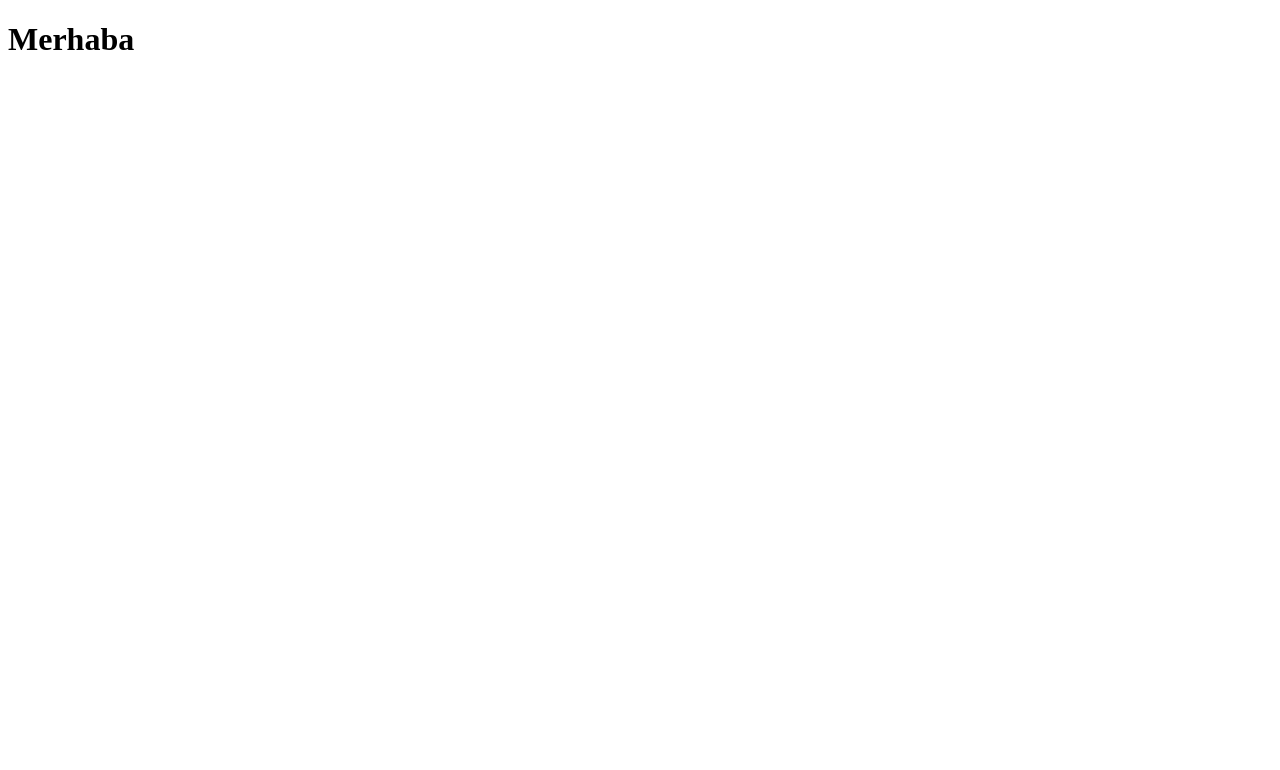
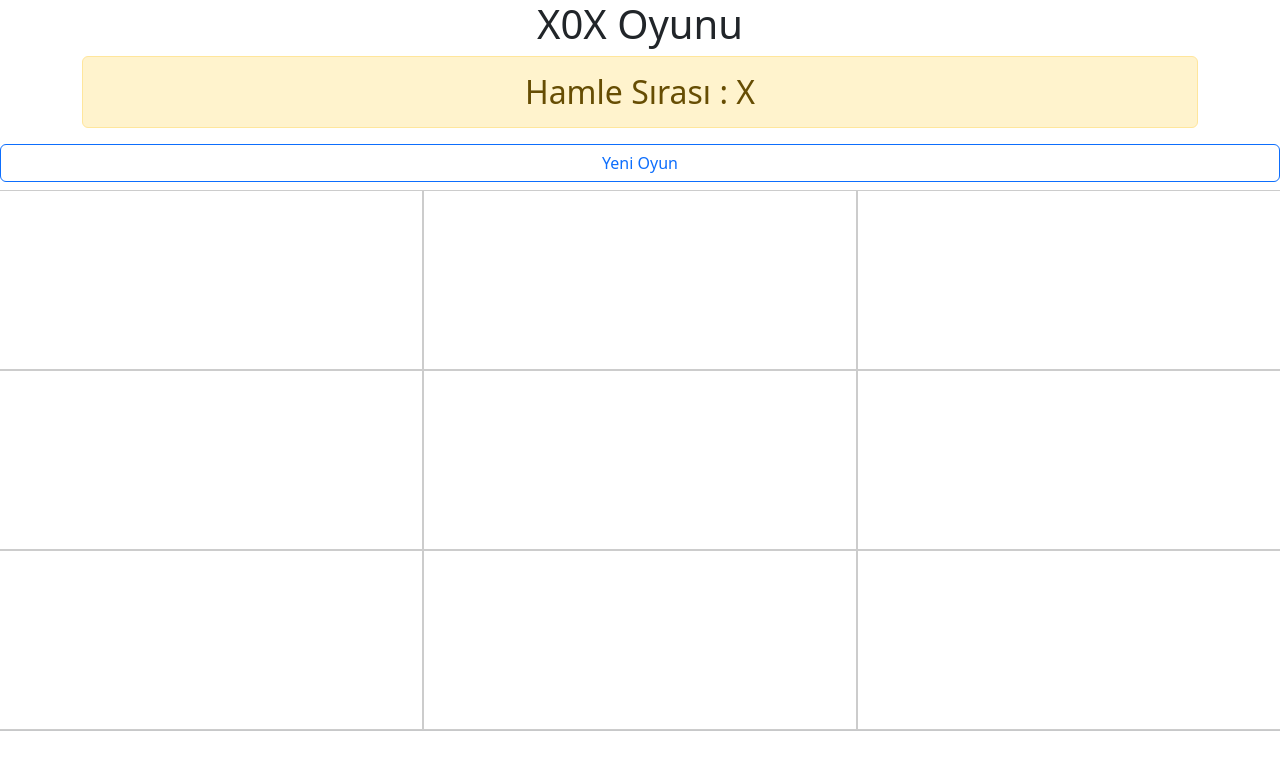
Before and after one commit to osmanenesunal/Game-XOX, a React app: page / in a window 1280 px wide. Built offline with nearby package versions, Linux system fonts and the light colour scheme.

Commit message:
Add initial project files

```diff
--- a/public/index.html
+++ b/public/index.html
@@ -1,20 +1,20 @@
 <!DOCTYPE html>
 <html lang="en">
+
 <head>
   <meta charset="utf-8" />
   <link rel="icon" href="%PUBLIC_URL%/favicon.ico" />
   <meta name="viewport" content="width=device-width, initial-scale=1" />
   <meta name="theme-color" content="#000000" />
-    <meta
-      name="description"
-      content="Web site created using create-react-app"
-    />
+  <meta name="description" content="Web site created using create-react-app" />
   <link rel="apple-touch-icon" href="%PUBLIC_URL%/logo192.png" />
   <!--
       manifest.json provides metadata used when your web app is installed on a
       user's mobile device or desktop. See https://developers.google.com/web/fundamentals/web-app-manifest/
     -->
   <link rel="manifest" href="%PUBLIC_URL%/manifest.json" />
+  <link href="https://cdn.jsdelivr.net/npm/bootstrap@5.3.3/dist/css/bootstrap.min.css" rel="stylesheet"
+    integrity="sha384-QWTKZyjpPEjISv5WaRU9OFeRpok6YctnYmDr5pNlyT2bRjXh0JMhjY6hW+ALEwIH" crossorigin="anonymous">
   <!--
       Notice the use of %PUBLIC_URL% in the tags above.
       It will be replaced with the URL of the `public` folder during the build.
@@ -26,6 +26,7 @@
     -->
   <title>React App</title>
 </head>
+
 <body>
   <noscript>You need to enable JavaScript to run this app.</noscript>
   <div id="root"></div>
@@ -40,4 +41,5 @@
       To create a production bundle, use `npm run build` or `yarn build`.
     -->
 </body>
+
 </html>
--- /dev/null
+++ b/src/index.css
@@ -0,0 +1,15 @@
+*{
+    margin: 0;
+
+}
+
+.box{
+    border: 1px solid #ccc;
+    height: 180px;
+    font-size:  90px;
+    cursor: pointer;
+    display: flex;
+    flex-direction: column;
+    text-align: center;
+    justify-content: center;
+}
--- a/src/index.js
+++ b/src/index.js
@@ -1,20 +1,139 @@
-import React from 'react';
-import ReactDOM from 'react-dom/client';
-import reportWebVitals from './reportWebVitals';
+import React, { useEffect, useState } from "react";
+import ReactDOM from "react-dom/client";
+import reportWebVitals from "./reportWebVitals";
+import "./index.css";
+function XOXGameComponent() {
+  const [games, setGames] = useState([]);
+  const [mark, setMark] = useState("X");
+  const [message, setMessage] = useState("");
+  const [isGameFinish, setIsGameFinish] = useState(false);
+  const [gameMove , setGameMove] = useState([])
 
-function MyGame(){
-  return(
-  <>
-  <h1>Merhaba</h1>
-  </>
-  )
+
+  useEffect(() => {
+    newGame();
+  }, []);
+
+  const newGame = () => {
+    setGames(["", "", "", "", "", "", "", "", ""]);
+    setIsGameFinish(false);
+    setMark("X");
+    setMessage("Hamle Sırası : " + mark);
+    setGameMove([])
+  };
+
+  const markGame = (index) => {
+    if (!isGameFinish) {
+      const newGames = [...games];
+      newGames[index] = mark;
+      setGames(newGames);
+
+      setGameMove((val)=>[...val , newGames])
+      console.log(gameMove)
+
+      let e = isMoveFinish(newGames);
+      if (e) {
+        setMessage("Oyun Berabere");
+        setIsGameFinish(true);
+        return;
+      }
+
+      let r = isGameOver(newGames);
+      if (r) {
+        setMessage("Oyunu " + mark + " Kazandı");
+        setIsGameFinish(true);
+        return;
+      }
+
+      mark == "X" ? setMark("O") : setMark("X");
+      setMessage("Hamle Sırası : " + (mark == "X" ? "O" : "X"));
+    }
+  };
+
+  const isGameOver = (newGames) => {
+    if (
+      newGames[0] != "" &&
+      newGames[0] === newGames[1] &&
+      newGames[1] === newGames[2]
+    ) {
+      return true;
+    }
+    if (
+      newGames[3] != "" &&
+      newGames[3] === newGames[4] &&
+      newGames[4] === newGames[5]
+    ) {
+      return true;
+    }
+    if (
+      newGames[6] != "" &&
+      newGames[6] === newGames[7] &&
+      newGames[7] === newGames[8]
+    ) {
+      return true;
+    }
+
+    if (
+      newGames[0] != "" &&
+      newGames[0] === newGames[4] &&
+      newGames[4] === newGames[8]
+    ) {
+      return true;
+    }
+
+
+    if (
+      newGames[2] != "" &&
+      newGames[2] === newGames[4] &&
+      newGames[4] === newGames[6]
+    ) {
+      return true;
+    }
+    return false;
+  };
+
+  function isMoveFinish(newGames) {
+    for (let index = 0; index < newGames.length; index++) {
+      const element = newGames[index];
+      if (element === "") {
+        return false;
+      }
+    }
+    return true;
+  }
+
+  const setThatGameMove=(game) =>{
+    setGames(game)
+  }
+  return (
+    <>
+      <div className="container text-center">
+        <h1>X0X Oyunu</h1>
+        <h2 className="alert alert-warning"> {message}</h2>
+      </div>
+      <button onClick={newGame} className="btn btn-outline-primary w-100">
+        Yeni Oyun{" "}
+      </button>
+      <div className="row mt-2">
+        {games.map((game, index) => (
+          <div
+            key={index}
+            className="col-md-4 box"
+            onClick={() => markGame(index)}
+          >
+            {game}
+          </div>
+        ))}
+        <hr/>
+        {gameMove.map((game , index) => (
+          <button onClick={()=> setThatGameMove(game)} className="btn btn-primary mt-2 mx-2" key={index}> {index +1  }.Hamle </button>
+        ))}
+      </div>
+    </>
+  );
 }
 
-const root = ReactDOM.createRoot(document.getElementById('root'));
-root.render(
-  <MyGame></MyGame>
-
-);
-
+const root = ReactDOM.createRoot(document.getElementById("root"));
+root.render(<XOXGameComponent></XOXGameComponent>);
 
 reportWebVitals();
```
Also changed, not shown: public/favicon.ico (deleted), public/logo192.png (deleted), public/logo512.png (deleted), src/logo.svg (deleted). Lines whose indentation alone changed are shown as unchanged.
